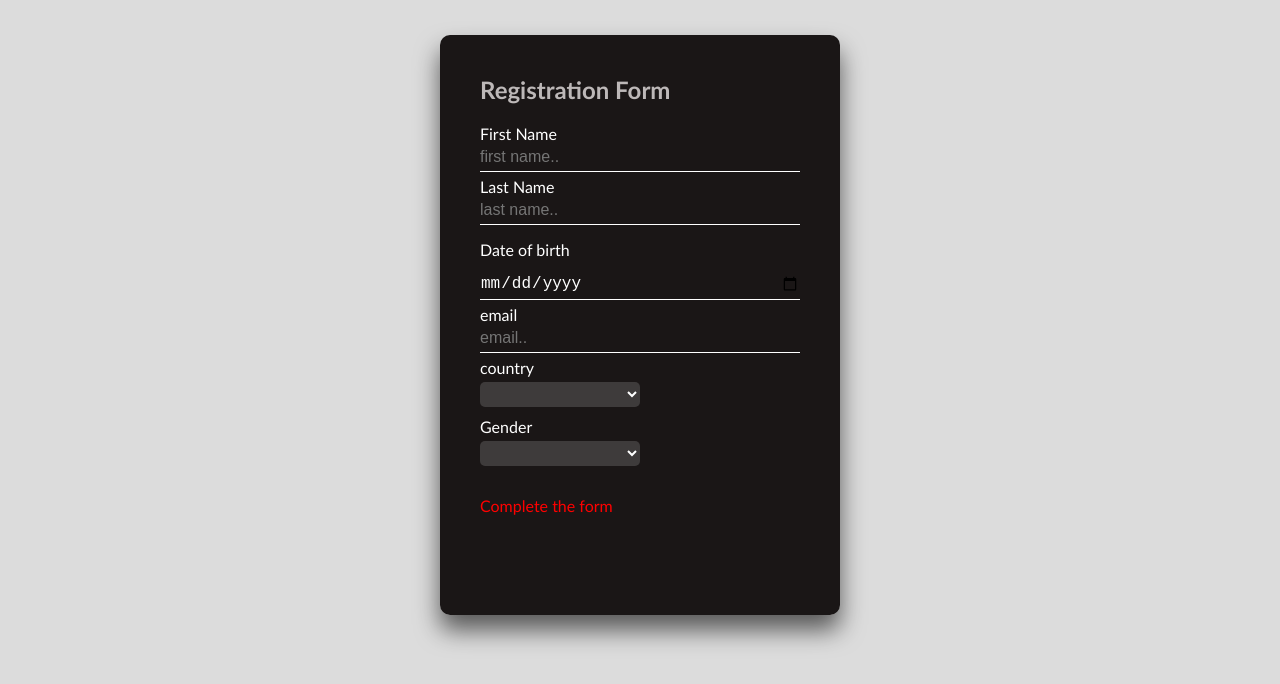
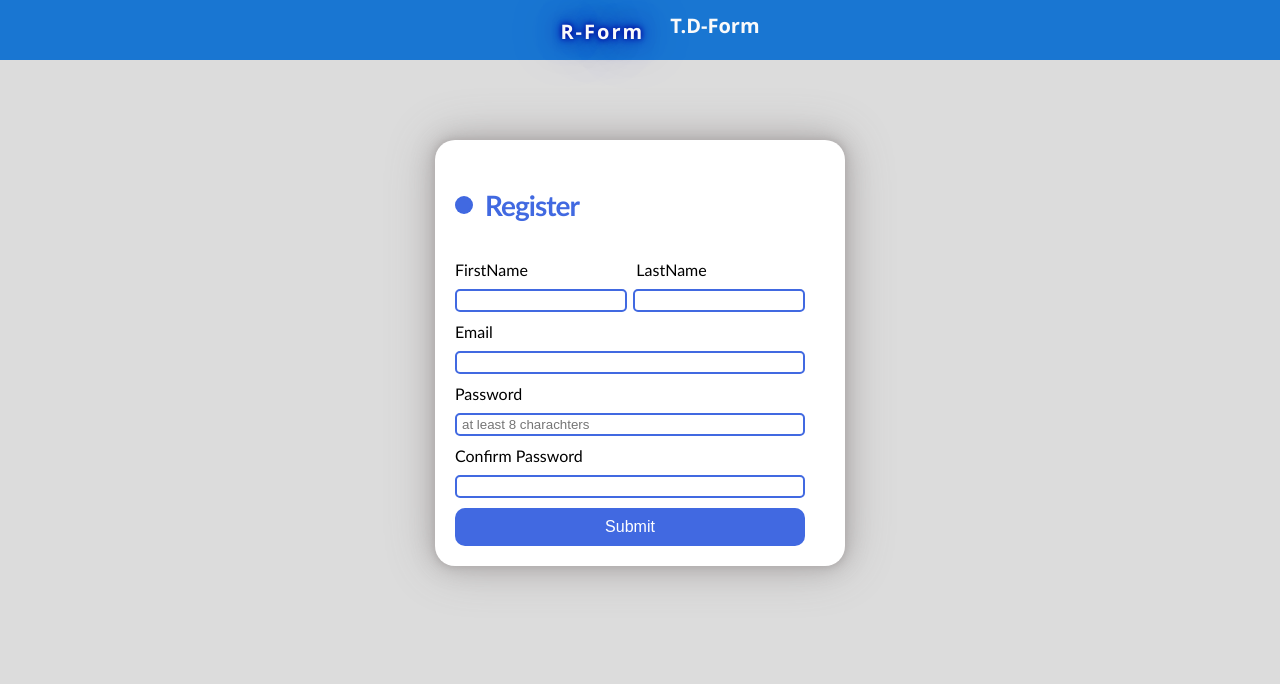
Before and after one commit to Bahaa-Aamer/2-types-of-forms, an Angular app: page /RForm in a window 1280 px wide. Before the commit this address led to /. Shown: the top 684 px of the page. Built offline with nearby package versions, Linux system fonts and the light colour scheme.

Commit message:
R-form + TD-form

```diff
--- a/src/app/app-routing.module.ts
+++ b/src/app/app-routing.module.ts
@@ -1,10 +1,16 @@
 import { NgModule } from '@angular/core';
 import { RouterModule, Routes } from '@angular/router';
+import { ReativeFormComponent } from './reative-form/reative-form.component';
+import { FormComponent } from './form/form.component';
 
-const routes: Routes = [];
+const routes: Routes = [
+  { path: '', redirectTo: 'RForm', pathMatch: 'full' },
+  { path: 'RForm', component: ReativeFormComponent },
+  { path: 'TDForm', component: FormComponent },
+];
 
 @NgModule({
   imports: [RouterModule.forRoot(routes)],
-  exports: [RouterModule]
+  exports: [RouterModule],
 })
-export class AppRoutingModule { }
+export class AppRoutingModule {}
--- a/src/app/app.component.css
+++ b/src/app/app.component.css
@@ -0,0 +1,49 @@
+.toolbar {
+  font-family: "Segoe UI", Tahoma, Geneva, Verdana, sans-serif;
+  font-weight: bold;
+  position: fixed;
+  top: 0;
+  left: 0;
+  height: 60px;
+  align-content: center;
+  background-color: #1976d2;
+  color: white;
+}
+
+.toolbar ul {
+  position: relative;
+  display: flex;
+  height: 100%;
+  justify-content: center;
+  margin: 0;
+}
+
+.toolbarLink {
+  position: relative;
+  list-style: none;
+  cursor: pointer;
+  transition: 0.4s;
+  padding: 0 5px;
+
+  top: 20%;
+}
+
+.toolbarLink a {
+  position: relative;
+  color: #fafafa;
+  margin: 5px 8px;
+  font-size: 20px;
+  transition: 0.3s;
+}
+
+.toolbarLink a:hover {
+  letter-spacing: 2px;
+  font-size: 25px;
+}
+
+.active {
+  letter-spacing: 2px;
+  font-size: 25px;
+  text-shadow: 0 0 5px #0306a2, 0 0 25px #0306a2, 0 0 50px #0306a2,
+    0 0 10px #0306a2;
+}
--- a/src/app/app.component.html
+++ b/src/app/app.component.html
@@ -1 +1,16 @@
-<app-form></app-form>
+<div
+  class="toolbar"
+  role="banner"
+  style="margin-bottom: 30px; position: relative"
+>
+  <ul>
+    <li class="toolbarLink" routerLink="RForm" routerLinkActive="active">
+      <a>R-Form</a>
+    </li>
+    <li class="toolbarLink" routerLink="TDForm" routerLinkActive="active">
+      <a>T.D-Form</a>
+    </li>
+  </ul>
+</div>
+
+<router-outlet></router-outlet>
--- a/src/app/form/form.component.css
+++ b/src/app/form/form.component.css
@@ -87,3 +87,9 @@ small {
   margin: 0;
   padding: 0;
 }
+
+.form:hover h2 {
+  transition: 0.3s;
+  text-shadow: 0 0 5px #cacaca, 0 0 25px #cacaca, 0 0 50px #cacaca,
+    0 0 10px #cacaca;
+}
--- /dev/null
+++ b/src/app/reative-form/reative-form.component.css
@@ -0,0 +1,140 @@
+.container {
+  position: relative;
+  display: flex;
+  justify-content: center;
+  top: 50px;
+}
+
+.form {
+  display: flex;
+  flex-direction: column;
+  gap: 10px;
+  max-width: 350px;
+  background-color: #fff;
+  padding: 20px;
+  border-radius: 20px;
+  position: relative;
+  padding-right: 40px;
+  box-shadow: 0 0 5px #b3b0b0, 0 0 25px #b3b0b0, 0 0 50px #b3b0b0,
+    0 0 10px #b3b0b0;
+  font-family: "Trebuchet MS", "Lucida Sans Unicode", "Lucida Grande",
+    "Lucida Sans", Arial, sans-serif;
+}
+
+.title {
+  font-size: 28px;
+  color: royalblue;
+  font-weight: 600;
+  letter-spacing: -1px;
+  position: relative;
+  display: flex;
+  align-items: center;
+  padding-left: 30px;
+}
+
+.title::before,
+.title::after {
+  position: absolute;
+  content: "";
+  height: 16px;
+  width: 16px;
+  border-radius: 50%;
+  left: 0px;
+  background-color: royalblue;
+}
+
+.title::before {
+  width: 18px;
+  height: 18px;
+  background-color: royalblue;
+}
+
+.title::after {
+  width: 18px;
+  height: 18px;
+  animation: pulse 1s linear infinite;
+}
+
+.flex {
+  display: flex;
+  gap: 6px;
+}
+
+.flex label {
+  position: relative;
+}
+.flex input {
+  width: 50%;
+}
+
+.submit {
+  border: none;
+  outline: none;
+  background-color: royalblue;
+  padding: 10px;
+  border-radius: 10px;
+  color: #fff;
+  font-size: 16px;
+  transform: 0.3s ease;
+}
+
+.submit:hover {
+  background-color: rgb(56, 90, 194);
+  cursor: pointer;
+}
+
+@keyframes pulse {
+  from {
+    transform: scale(0.9);
+    opacity: 1;
+  }
+
+  to {
+    transform: scale(1.8);
+    opacity: 0;
+  }
+}
+
+input {
+  border-radius: 5px;
+  border: 2px solid royalblue;
+  padding: 2px 5px;
+  background-color: transparent;
+}
+
+input:focus {
+  outline: none;
+}
+
+form input.ng-invalid.ng-touched {
+  border: 2px solid red;
+  animation: shake 0.7s linear both;
+}
+
+@keyframes shake {
+  0% {
+    transform: scaleX(1);
+  }
+  10% {
+    transform: scaleX(1.5);
+  }
+  20% {
+    transform: scaleX(1);
+  }
+  30% {
+    transform: scaleX(0.5);
+  }
+  40% {
+    transform: scaleX(1);
+  }
+  50% {
+    transform: scaleX(1.5);
+  }
+  100% {
+    transform: scaleX(1);
+  }
+}
+
+.incorrect {
+  border: 2px solid red;
+}
--- /dev/null
+++ b/src/app/reative-form/reative-form.component.html
@@ -0,0 +1,40 @@
+<div class="container">
+  <form class="form" [formGroup]="form" (ngSubmit)="submit()">
+    <p class="title">Register</p>
+
+    <label class="flex" style="gap: 31%">
+      <label>FirstName</label>
+      <label>LastName</label>
+    </label>
+
+    <label class="flex">
+      <input type="text" class="input" id="fname" formControlName="firstName" />
+      <input type="text" class="input" id="lname" formControlName="lastName" />
+    </label>
+
+    <label>Email</label>
+    <input type="email" class="input" id="email" formControlName="email" />
+
+    <label>Password</label>
+    <input
+      placeholder="at least 8 charachters"
+      type="password"
+      class="input"
+      id="password"
+      formControlName="password"
+      [(ngModel)]="password"
+    />
+
+    <label>Confirm Password</label>
+    <input
+      type="password"
+      class="input"
+      id="confirmPassword"
+      formControlName="passwordConfirm"
+      [(ngModel)]="passwordConf"
+      [ngClass]="{ incorrect: passwordConf !== password }"
+    />
+
+    <button type="submit" class="submit">Submit</button>
+  </form>
+</div>
--- /dev/null
+++ b/src/app/reative-form/reative-form.component.ts
@@ -0,0 +1,43 @@
+import { Component, OnInit, ViewChild } from '@angular/core';
+import {
+  ControlValueAccessor,
+  Form,
+  FormControl,
+  FormGroup,
+  NgControl,
+  Validators,
+} from '@angular/forms';
+
+@Component({
+  selector: 'app-reative-form',
+  templateUrl: './reative-form.component.html',
+  styleUrls: ['./reative-form.component.css'],
+})
+export class ReativeFormComponent implements OnInit {
+  password: any;
+  passwordConf: any;
+  form: FormGroup;
+
+  ngOnInit(): void {
+    this.form = new FormGroup({
+      firstName: new FormControl(null, Validators.required),
+      lastName: new FormControl(null, Validators.required),
+      email: new FormControl(null, [Validators.required, Validators.email]),
+      password: new FormControl(null, [
+        Validators.required,
+        Validators.minLength(8),
+      ]),
+      passwordConfirm: new FormControl(null, [Validators.required]),
+    });
+  }
+  submit() {
+    console.log(this.form);
+  }
+
+  matchPassword(control: FormControl) {
+    if (this.passwordConf === this.password) {
+      return { ValidityState: true };
+    }
+    return { ValidityState: false };
+  }
+}
--- a/src/styles.css
+++ b/src/styles.css
@@ -1,4 +1,5 @@
 /* You can add global styles to this file, and also import other style files */
 body {
   background-color: gainsboro;
+  margin: 0;
 }
```
Also changed, not shown: src/app/app.module.ts (+4 -3 lines), 1 other file (tests, documents, lock files or other folders).
